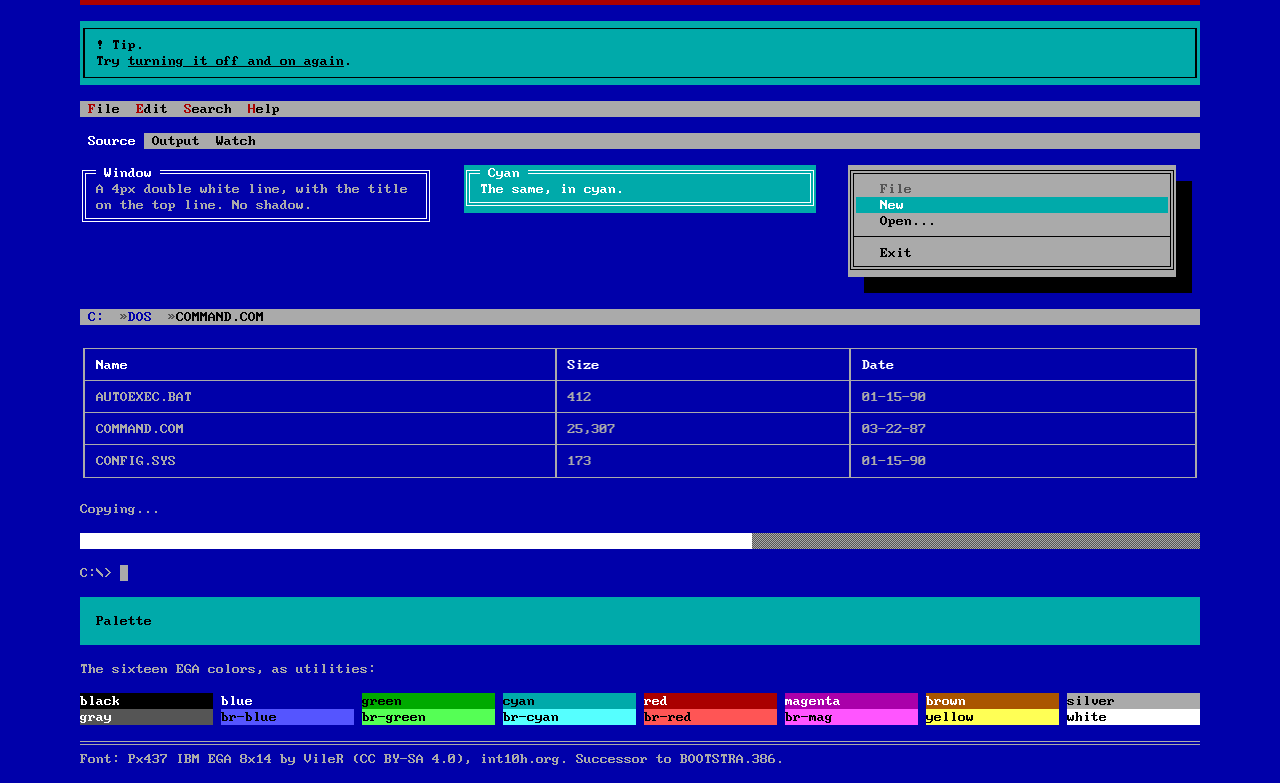
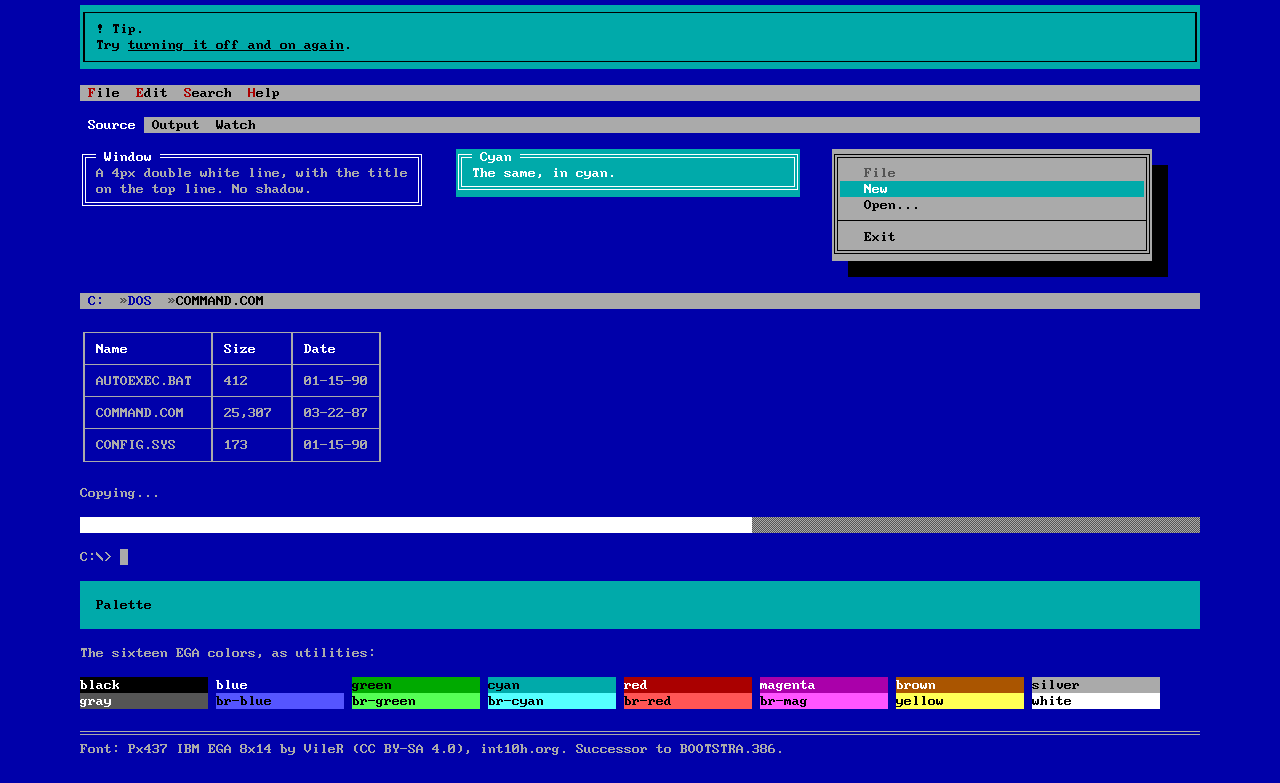
Before and after one commit to BenMcLean/tui386, a website: page demo/index.html in a window 1280 px wide. Shown: the part 1339-2122 px from the top of the page. Drawn offline with nearby package versions, Linux system fonts and the light colour scheme; files that its build step writes are made by us from their sources; files whose address does not match are found by name.

Commit message:
Scrollbar colors and grid alignment

```diff
--- a/demo/demo.css
+++ b/demo/demo.css
@@ -4,3 +4,16 @@
 @media (max-width: 899px) {
 	.demo-section { display: none !important; }
 }
+/* The layout stays on the character grid: the page is centered to the nearest column,
+	 and side-by-side blocks are whole columns wide. */
+main {
+	margin-left: round(down, max(0px, (100% - 1152px) / 2), 8px);
+}
+@media (min-width: 768px) {
+	.md\:grid-cols-2 { grid-template-columns: repeat(2, round(down, (100% - 32px) / 2, 8px)); }
+	.md\:grid-cols-3 { grid-template-columns: repeat(3, round(down, (100% - 64px) / 3, 8px)); }
+	.md\:grid-cols-8 { grid-template-columns: repeat(8, round(down, (100% - 56px) / 8, 8px)); }
+}
+@media (max-width: 767px) {
+	.grid-cols-4 { grid-template-columns: repeat(4, round(down, (100% - 24px) / 4, 8px)); }
+}
--- a/scripts/build.mjs
+++ b/scripts/build.mjs
@@ -58,6 +58,8 @@ const bootstrapExtras = [
 	`${scope} .nav-tabs .nav-link { border: 0; margin-bottom: 0; }`,
 	// .table-bordered draws a border on every row
 	`${scope} .table > :not(caption) > * { border: 0; }`,
+	// .table-hover fills the whole cell with an inset shadow, over the gutter rows too
+	`${scope} .table > :not(caption) > * > * { box-shadow: none; }`,
 ].join('\n')
 fs.writeFileSync('dist/bootstrap.css', [overlayTokens, alias(components, aliases.bootstrap, { unlayered: true, scope, reset: { classes: aliases.resets.bootstrap, value: 'revert' } }), bootstrapExtras, scrollbarButtons].join('\n'))
 
--- a/src/bootstrap.scss
+++ b/src/bootstrap.scss
@@ -19,6 +19,9 @@
 //
 // Sass needs real color values (it mixes and tints them), so these repeat the
 // numbers from tokens.css.
+//
+// Off grid: parts of Bootstrap which TUI386 doesn't restyle keep Bootstrap's sizes.
+// The notes about the grid in tokens.css and components.css apply to the overlay too.
 
 $tui386-font-path: "../fonts" !default;
 $tui386-theme: light !default; // light | dark
@@ -29,6 +32,10 @@ $tui386-theme: light !default; // light | dark
 	font-weight: normal;
 	font-style: normal;
 	font-display: block;
+	// a 16px content area: see tokens.css
+	ascent-override: 75%;
+	descent-override: 25%;
+	line-gap-override: 0%;
 }
 
 // The sixteen EGA colors
--- a/src/components.css
+++ b/src/components.css
@@ -1,6 +1,18 @@
 /*
  * TUI386.css - components. Plain CSS: no framework required.
  * Everything is driven by the --tui386-* variables in tokens.css.
+ *
+ * THE GRID: everything is meant to sit on cells 8px wide and 16px tall. Whatever can
+ * leave it is marked "Off grid:", here or beside the code, so search for that. Drawing
+ * within a cell doesn't count: half-row shadows (the half blocks of code page 437) and
+ * thin lines standing in for box-drawing characters.
+ *
+ * Off grid: a page's own layout can do it, with fractional widths or heights, auto
+ *   margins or centered text, as can framework classes which do the same.
+ * Off grid: the browser scrolls the page, and boxes which scroll, by the pixel.
+ * Off grid: a browser without CSS round() ignores the rules which use it, for the
+ *   screen width, the dialog and the progress bar.
+ * Only Chromium has been checked against the grid.
  */
 /* ------------------------------------------------------------------ *
  * Base: the screen, the text and the stuff browsers draw by default
@@ -25,7 +37,7 @@
 		 so only Firefox (no ::-webkit-scrollbar) gets the standard properties. */
 	@supports not selector(::-webkit-scrollbar) {
 		html {
-			scrollbar-color: var(--tui386-black) var(--tui386-silver);
+			scrollbar-color: var(--tui386-scrollbar-thumb) var(--tui386-scrollbar-track);
 			scrollbar-width: auto;
 		}
 	}
@@ -35,6 +47,8 @@
 		color: var(--tui386-fg);
 		min-height: 100vh;
 		margin: 0;
+		/* the screen is a whole number of columns */
+		width: round(down, 100%, 8px);
 	}
 
 	/* Text-mode has no concept of anything but one font at one size. */
@@ -50,6 +64,8 @@
 	*, ::before, ::after {
 		box-sizing: border-box;
 	}
+	/* Off grid: buttons, form controls, tables, progress and meter elements without a
+		 tui386- class keep the sizes the browser or a framework gives them */
 	button, input, select, optgroup, textarea {
 		font: inherit;
 	}
@@ -95,16 +111,22 @@
 	small {
 		font-size: inherit;
 	}
+	/* Off grid: sub and sup are left alone, and make their row taller */
 	abbr[title] {
 		text-decoration: none;
-		border-bottom: 2px dotted currentColor;
+		/* dots along the bottom of the cell; a border would hang below it */
+		background: repeating-linear-gradient(90deg, currentColor 0 2px, transparent 2px 4px) bottom / 100% 2px no-repeat;
 	}
 
+	/* A rule is a whole row with a double line through its middle. (A border with
+		 margins around it would let those merge with a neighbor's and leave the rows.) */
 	hr {
 		border: 0;
-		border-top: 4px double var(--tui386-silver);
-		height: 0;
-		margin: 6px 0;
+		height: 16px;
+		margin: 0;
+		background:
+			linear-gradient(var(--tui386-silver), var(--tui386-silver)) left 0 top 6px / 100% 1px no-repeat,
+			linear-gradient(var(--tui386-silver), var(--tui386-silver)) left 0 top 9px / 100% 1px no-repeat;
 		color: inherit;
 		opacity: 1;
 	}
@@ -119,17 +141,14 @@
 		font-family: var(--tui386-font);
 		font-size: 16px;
 	}
-	/* An inline background covers only the font's 14px. A pixel above and below fills
-		 the 16px cell, without moving anything. */
 	code, samp {
 		background: var(--tui386-inset);
 		color: var(--tui386-bright-green);
-		padding: 1px 0;
 	}
 	kbd {
 		background: var(--tui386-silver);
 		color: var(--tui386-black);
-		padding: 1px 8px;
+		padding: 0 8px;
 		box-shadow: var(--tui386-shadow);
 		margin-right: 8px;
 	}
@@ -145,7 +164,7 @@
 	}
 
 	mark {
-		padding: 1px 0;
+		padding: 0;
 		background: var(--tui386-yellow);
 		color: var(--tui386-black);
 	}
@@ -157,9 +176,10 @@
 
 	:focus-visible {
 		outline: 2px dashed var(--tui386-yellow);
-		outline-offset: 0;
+		outline-offset: -2px; /* inside the element's own cells */
 	}
 
+	/* Off grid: pictures, video, canvases and iframes keep their own sizes */
 	img, svg, video, canvas {
 		image-rendering: pixelated;
 	}
@@ -181,16 +201,17 @@
 		min-width: 0;
 	}
 
-	/* --- scrollbars: one column wide, dithered track, black thumb --- */
+	/* --- scrollbars: one column wide, dithered track, a solid thumb as in
+		 QuickBASIC --- */
+	/* Off grid: the browser sizes the thumb by how much is visible and moves it by the
+		 pixel. Firefox draws its own scroll bar, at its own width. */
 	::-webkit-scrollbar {
 		width: 8px;
 		height: 16px;
 		background: var(--tui386-black);
 	}
 	::-webkit-scrollbar-thumb {
-		background: var(--tui386-black);
-		border-left: 2px solid var(--tui386-silver);
-		border-right: 2px solid var(--tui386-silver);
+		background: var(--tui386-scrollbar-thumb);
 	}
 	::-webkit-scrollbar-track {
 		background: var(--tui386-dither);
@@ -255,7 +276,8 @@
 		color: var(--btn-fg);
 		border: 0;
 		font: inherit;
-		text-align: center;
+		/* in a button wider than its text, centering could land between columns */
+		text-align: left;
 		vertical-align: top;
 		cursor: default;
 		user-select: none;
@@ -282,6 +304,8 @@
 		color: var(--tui386-white);
 		outline: 0;
 	}
+	/* Off grid: a pressed button's face, text and all, moves half a row down. This is
+		 intended. */
 	.tui386-btn:active,
 	.tui386-btn.active {
 		--dx: 8px;
@@ -358,6 +382,7 @@
 		background-repeat: no-repeat;
 		background-position: right 8px center;
 	}
+	/* Off grid: where base-select isn't supported, the open list is the system's own */
 	@supports (appearance: base-select) {
 		.tui386-select,
 		.tui386-select::picker(select) {
@@ -445,6 +470,8 @@
 	.tui386-radio:disabled { color: var(--tui386-gray); opacity: 1; }
 
 	/* A bare range is a row of dither with a block thumb */
+	/* Off grid: the browser places the thumb by the pixel. Snapping it would take a
+		 script. */
 	.tui386-range {
 		appearance: none;
 		display: block;
@@ -520,6 +547,8 @@
 		border: 4px double var(--window-line);
 		pointer-events: none;
 	}
+	/* the bottom line follows the content, without the last block's blank row */
+	.tui386-window > :last-child { margin-bottom: 0; }
 	.tui386-window-title {
 		/* the window's top row, so the double line runs through the glyphs */
 		position: absolute;
@@ -610,6 +639,14 @@
 	.tui386-navbar a.tui386-navbar-brand { background: var(--tui386-black); color: var(--tui386-white); }
 	.tui386-navbar a.tui386-navbar-brand::first-letter { color: inherit; }
 	.tui386-navbar a.tui386-navbar-brand:hover { background: var(--tui386-white); color: var(--tui386-black); }
+
+	/* The screen is a whole number of columns (see body), which can leave a few pixels
+		 at the window's right edge. A bar placed directly in the page, or in its header,
+		 paints on across them. The shadow takes no room and the window cuts it off.
+		 Other full-width blocks placed there stop up to 7px short of the edge. */
+	:where(body, body > header) > :is(.tui386-navbar, .tui386-menubar) {
+		box-shadow: 8px 0 0 var(--tui386-silver);
+	}
 
 	/* ---------- Tabs & pills ---------- */
 	.tui386-tabs {
@@ -774,6 +811,9 @@
 		border-width: 1px 2px;
 		pointer-events: none;
 	}
+	/* as in a window, the bottom line follows the content */
+	.tui386-alert > :last-child,
+	.tui386-well > :last-child { margin-bottom: 0; }
 	/* well: black field, gray line */
 	.tui386-well {
 		--alert-bg: var(--tui386-inset);
@@ -823,9 +863,13 @@
 			 ┌─┬─┐
 			 ├─┼─┤   (the edges end in T shapes and corners, never crosses)
 			 └─┴─┘                                                              */
+	/* Off grid: a table too wide for its container wraps its text and shares out the
+		 width among the columns in fractions */
 	.tui386-table {
 		--line: var(--tui386-silver);
-		width: 100%;
+		/* As wide as its content, so every column is a whole number of cells. Stretching
+			 it would share the extra space out in fractions. */
+		width: auto;
 		border-collapse: collapse;
 		margin-bottom: 16px;
 	}
@@ -916,8 +960,10 @@
 		height: 100%;
 		background: var(--tui386-white);
 		color: var(--tui386-black);
-		text-align: center;
+		text-align: left;
 		white-space: nowrap;
+		/* whatever width it is given, only whole columns of it show */
+		clip-path: inset(0 calc(100% - round(down, 100%, 8px)) 0 0);
 		transition: width 0.4s steps(10, end);
 	}
 	.tui386-progress-bar-success { background: var(--tui386-bright-green); }
@@ -979,7 +1025,7 @@
 		/* it is usually a <form>, which the base styles give a bottom margin: not here */
 		margin: 16px 0 0;
 		padding: 0 8px;
-		text-align: center;
+		text-align: left;
 	}
 
 	/* ---------- Dither fill + the close box ---------- */
@@ -1060,7 +1106,8 @@
 	color: var(--tui386-white);
 }
 
-/* The mouse pointer becomes a character cell that snaps to the grid */
+/* The mouse pointer becomes a character cell that snaps to the grid.
+	 Off grid: it is 14px tall, like the font's glyphs (see magicCursor in tui386.js) */
 .tui386-cursor {
 	position: absolute;
 	z-index: 2147483001;
--- a/src/tokens.css
+++ b/src/tokens.css
@@ -5,12 +5,22 @@
  * The screen is a grid of 8px x 16px character cells (IBM EGA 8x14 font drawn
  * at 16px). One column is 8px, one row is 16px.
  */
+/* Off grid: a character missing from the font is drawn by a fallback font at that
+	 font's width, curly quotes, the multiplication sign and emoji among them */
 @font-face {
 	font-family: "DOS";
 	src: url("../fonts/Px437_IBM_EGA8.otf") format("opentype");
 	font-weight: normal;
 	font-style: normal;
 	font-display: block;
+	/* The glyphs are 14px tall at 16px. Counting a pixel more above and below makes
+		 backgrounds behind text (links, code) cover the whole 16px cell. The baseline
+		 doesn't move.
+		 Off grid: browsers which ignore these (Safari, as of 2026) leave those
+		 backgrounds 14px tall. */
+	ascent-override: 75%;
+	descent-override: 25%;
+	line-gap-override: 0%;
 }
 
 :root {
@@ -45,6 +55,8 @@
 	--tui386-inset: var(--tui386-black);        /* code, pre, wells, table stripes */
 	--tui386-shadow-color: var(--tui386-black);
 	--tui386-btn-hover-bg: var(--tui386-gray); /* a hovered or focused button's face */
+	--tui386-scrollbar-thumb: var(--tui386-black);
+	--tui386-scrollbar-track: var(--tui386-silver); /* Firefox, which can't be dithered */
 
 	/* The only shadow: hard, one column over and one half-row down */
 	--tui386-shadow: 8px 8px 0 0 var(--tui386-shadow-color);
@@ -58,7 +70,8 @@
  * OS setting unless the page says data-theme="light"; data-theme="dark" forces it.
  * (tui386 and tui386-dark are the same two screens under daisyUI's theme names.)
  * A black shadow would vanish on black, so it turns gray, and hovered buttons turn
- * blue so that their faces don't merge with it.
+ * blue so that their faces don't merge with it. A black scroll bar thumb would
+ * merge with the screen beside it, so it turns white.
  */
 @media (prefers-color-scheme: dark) {
 	:root:not([data-theme="light"], [data-theme="tui386"]) {
@@ -66,6 +79,8 @@
 		--tui386-inset: var(--tui386-blue);
 		--tui386-shadow-color: var(--tui386-gray);
 		--tui386-btn-hover-bg: var(--tui386-blue);
+		--tui386-scrollbar-thumb: var(--tui386-white);
+		--tui386-scrollbar-track: var(--tui386-gray);
 	}
 }
 :root:is([data-theme="dark"], [data-theme="tui386-dark"]) {
@@ -73,4 +88,6 @@
 	--tui386-inset: var(--tui386-blue);
 	--tui386-shadow-color: var(--tui386-gray);
 	--tui386-btn-hover-bg: var(--tui386-blue);
+	--tui386-scrollbar-thumb: var(--tui386-white);
+	--tui386-scrollbar-track: var(--tui386-gray);
 }
--- a/src/tui386.js
+++ b/src/tui386.js
@@ -19,6 +19,10 @@ const BLOCK = '▄' // ▄
  * The loading sequence: a blue curtain is raised one character at a time from
  * the bottom right, then a cursor flies across the revealed page (twice,
  * unless onePass).
+ *
+ * Off grid: the curtain and cursor are placed from the bottom right of the
+ * window, so in a window which isn't a whole number of cells they fall between
+ * them.
  *
  * options:
  *   fastLoad    skip everything                            (default false)
@@ -108,6 +112,8 @@ export function boot({ fastLoad = false, onePass = false, speedFactor = 1 } = {}
 
 /**
  * Replace the mouse pointer with a character cell that snaps to the 8x14 grid.
+ * Off grid: the page's rows are 16px, so the cursor's 14px steps only line up
+ * with them every 112px.
  * Returns a function that puts the real pointer back.
  */
 export function magicCursor() {
--- a/src/unocss.js
+++ b/src/unocss.js
@@ -59,6 +59,8 @@ export default function presetTUI386() {
 			'reverse': 'bg-silver text-black',
 			'shadow-drop': 'shadow-dos',
 		},
+		// Off grid: half units (p-0.5 is 4px) and arbitrary values such as w-[3px] do as
+		// they say, and rule-double adds 4px of height
 		rules: [
 			['dither', { background: 'var(--tui386-dither)' }],
 			['rule-double', { 'border-top': '4px double currentColor' }],
```
Also changed, not shown: demo/index.html (+1 -1 lines), README.md, src/daisyui.css, src/tailwind.css.
